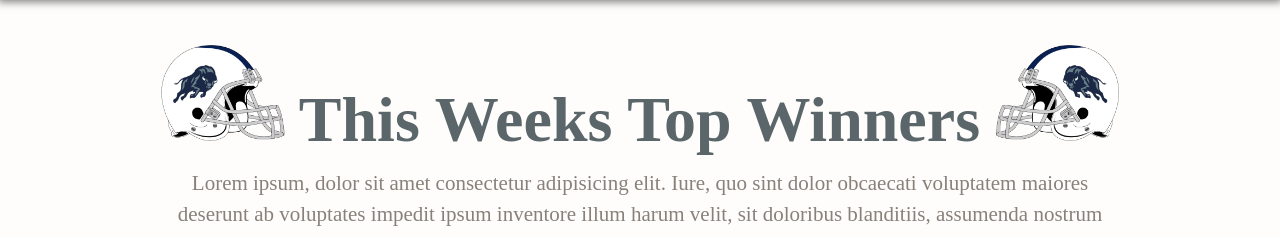
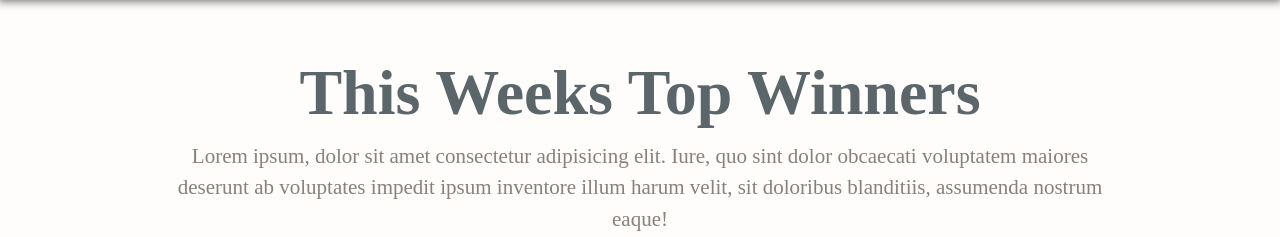
Before and after one commit to Rjordan23/Buffalo-Wings-N-Things, a plain HTML site: page index.html in a window 1280 px wide. Shown: the part 1135-1372 px from the top of the page. Drawn offline with nearby package versions, Linux system fonts and the light colour scheme; files that its build step writes are made by us from their sources; files whose address does not match are found by name; a web font is replaced by a local one.

Commit message:
deleted images

```diff
--- a/index.html
+++ b/index.html
@@ -83,7 +83,7 @@
 
     <!-- Section: _Fantasy-Winners -->
     <section class="section--winners">
-        <h2 class="title"><img src="images/helmet.png" alt=""> This Weeks Top Winners <img src="images/helmet.png" alt=""></h2>
+        <h2 class="title">This Weeks Top Winners</h2>
         <p>Lorem ipsum, dolor sit amet consectetur adipisicing elit. Iure, quo sint dolor obcaecati voluptatem maiores deserunt ab voluptates impedit ipsum inventore illum harum velit, sit doloribus blanditiis, assumenda nostrum eaque!</p>
         <div class="container">
             <!-- Julie Card -->
```
